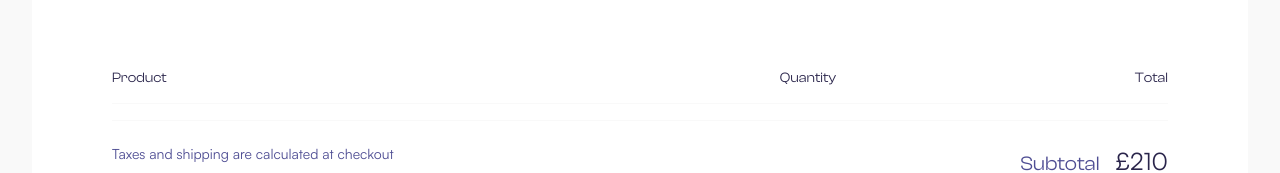
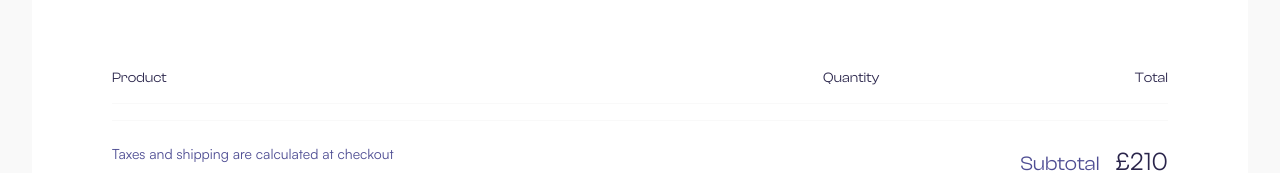
Before and after one commit to mayconndouglass/ecommerce-website-react, a React (Vite) app: page /cart in a window 1280 px wide. Shown: the part 210-383 px from the top of the page. Built offline with nearby package versions, Linux system fonts and the light colour scheme.

Commit message:
style: changed column width

```diff
--- a/src/pages/Cart/components/Product/styles.ts
+++ b/src/pages/Cart/components/Product/styles.ts
@@ -10,11 +10,11 @@ export const Container = styled.article`
         display: flex;
         align-items: center;
         gap: 1.3rem;
-        flex: 1 1 60%;
+        flex: 1 0 60%;
 
         div {
             padding-block: 0.5rem;
-            max-width: 20rem;
+            width: min(90%, 30rem);
         }
         .name {
             font-family: "Clash Display";
@@ -42,7 +42,7 @@ export const Container = styled.article`
 
     .total {
         font-size: 1.125rem;
-        flex: 0 1 25%;
+        flex: 0 1 20%;
         text-align: end;
         margin-left: auto;
     }
@@ -65,7 +65,7 @@ export const Container = styled.article`
 
 export const containerQuantity = styled.div`
     padding-inline: 1rem;
-    flex: 0 1 25%;
+    flex: 0 1 20%;
     display: flex;
     justify-content: center;
 
--- a/src/pages/Cart/components/Products/styles.ts
+++ b/src/pages/Cart/components/Products/styles.ts
@@ -30,14 +30,14 @@ export const Container = styled.section`
             font-size: 0.875rem;
 
             p:nth-child(1) {
-                flex: 1 1 60%;
+                flex: 1 0 60%;
             }
             p:nth-child(2) {
-                flex: 0 1 25%;
+                flex: 0 1 20%;
                 text-align: center;
             }
             p:nth-child(3) {
-                flex: 0 1 25%;
+                flex: 0 1 20%;
                 text-align: end;
             }
         }
```
